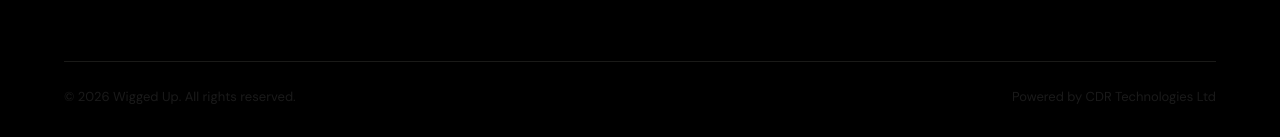
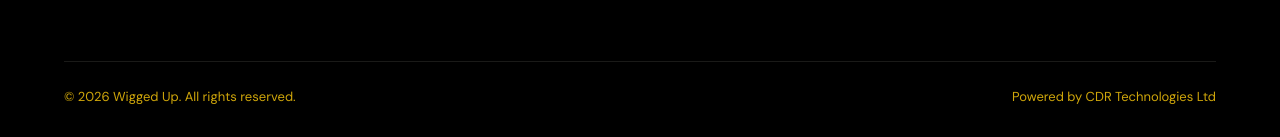
Before and after one commit to dicalvin/Pure-Glow-Care, a React (Vite) app: page / in a window 1280 px wide. Shown: the part 2143-2280 px from the top of the page. Built offline with nearby package versions, Linux system fonts and the light colour scheme; no server answers; the database is empty.

Commit message:
Footer changes, making it brighter

```diff
--- a/package.json
+++ b/package.json
@@ -19,6 +19,7 @@
   },
   "devDependencies": {
     "@vitejs/plugin-react": "^6.0.2",
-    "vite": "^8.0.13"
+    "vite": "^8.0.13",
+    "vite-plugin-pwa": "^1.3.0"
   }
 }
--- a/src/index.css
+++ b/src/index.css
@@ -388,12 +388,23 @@ a { color: inherit; text-decoration: none; }
 .footer__contact:hover { color: var(--hot-pink-light); }
 .footer__contact--whatsapp:hover { color: #25d366; }
 .footer__contact--snapchat:hover { color: #fffc00; filter: drop-shadow(0 0 1px rgba(0,0,0,0.3)); }
+.footer__contact--instagram:hover { color:#ff1493; }
 .footer__contact-empty { font-size: 14px; color: rgba(254, 249, 232, 0.5); }
 .footer__bottom {
-  border-top: 1px solid rgba(254, 249, 232, 0.1);
-  padding-top: 24px;
-  display: flex; justify-content: space-between; flex-wrap: wrap; gap: 12px;
-  font-size: 13px; color: rgba(254, 249, 232, 0.4);
+    border-top: 1px solid rgba(254, 249, 232, 0.1);
+    padding-top: 24px;
+    display: flex;
+    justify-content: space-between;
+    flex-wrap: wrap;
+    gap: 12px;
+    font-size: 13px;
+}
+
+.footer__bottom p {
+    color: rgba(229, 184, 11, 0.9);
+    /* Remove any block-specific styling that might interfere */
+    margin: 0;
+    padding: 0;
 }
 
 /* ── Hero ── */
```
Also changed, not shown: public/icon.png (added), 1 other file (tests, documents, lock files or other folders).
